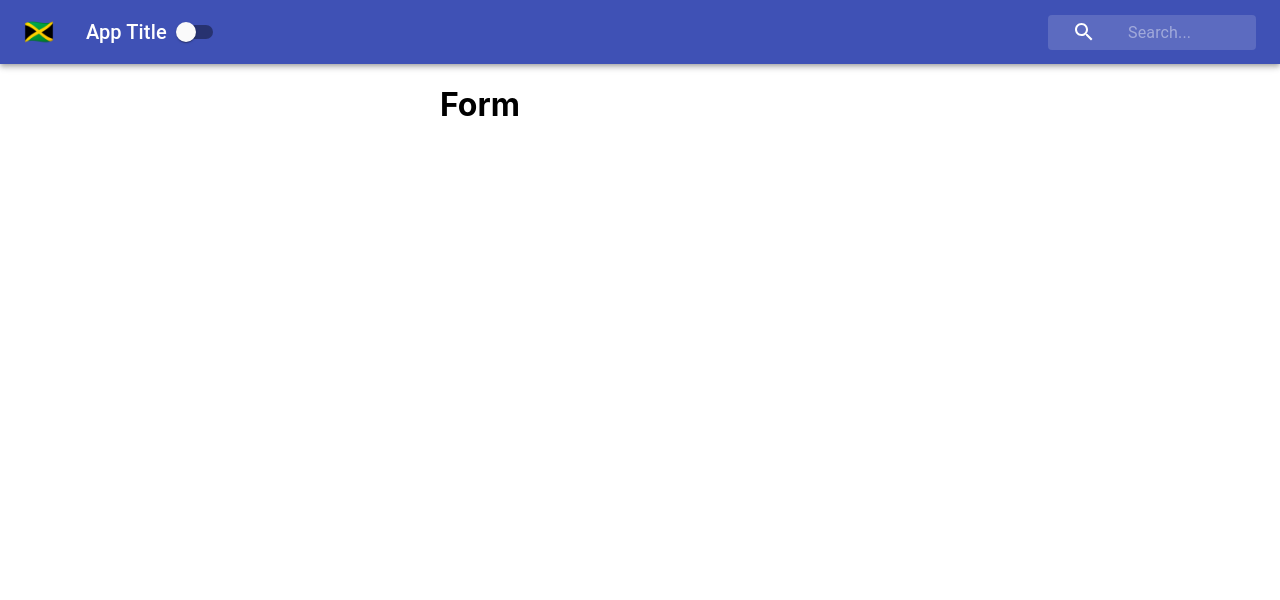
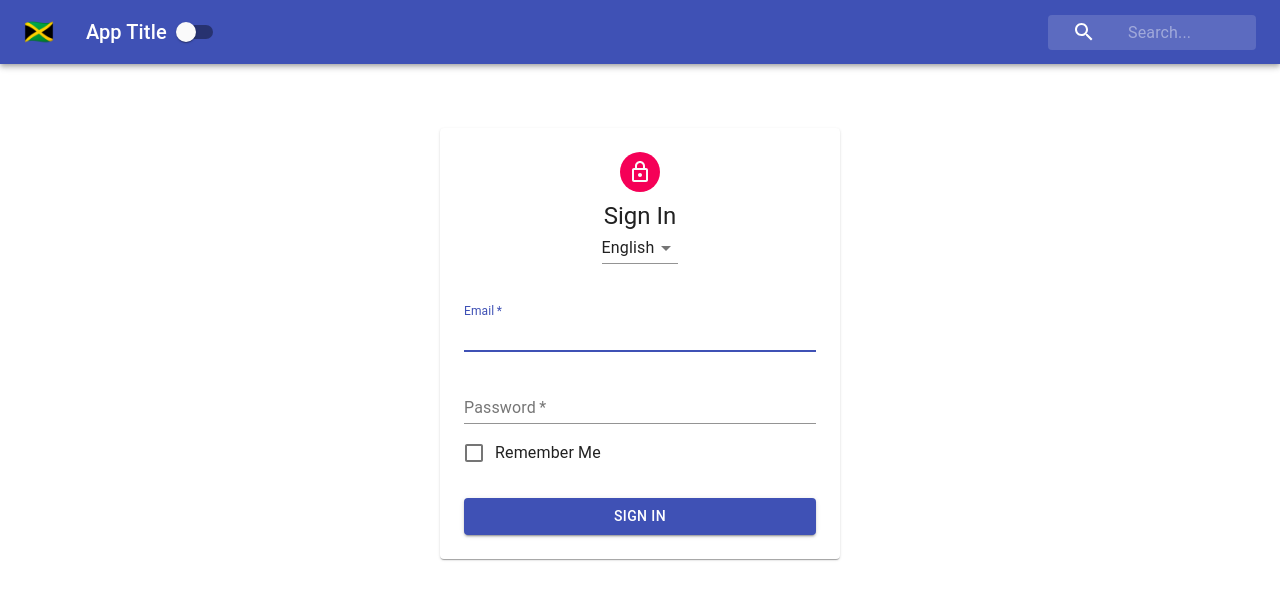
Before and after one commit to lowtrey/react-context-demo, a React (Create React App) app: page / in a window 1280 px wide. Shown: the top 600 px of the page. Built offline with nearby package versions, Linux system fonts and the light colour scheme.

Commit message:
Style Form component

```diff
--- a/src/Form.js
+++ b/src/Form.js
@@ -20,7 +20,40 @@
     const { classes } = this.props;
     return (
       <main className={classes.main}>
-        <h1>Form</h1>
+        <Paper className={classes.paper}>
+          <Avatar className={classes.avatar}>
+            <LockOutlinedIcon />
+          </Avatar>
+          <Typography variant='h5'>Sign In</Typography>
+          <Select value='english'>
+            <MenuItem value='english'>English</MenuItem>
+            <MenuItem value='french'>French</MenuItem>
+            <MenuItem value='spanish'>Spanish</MenuItem>
+          </Select>
+          <form className={classes.form}>
+            <FormControl margin='normal' required fullWidth>
+              <InputLabel htmlFor='email'>Email</InputLabel>
+              <Input id='email' name='email' autoFocus></Input>
+            </FormControl>
+            <FormControl margin='normal' required fullWidth>
+              <InputLabel htmlFor='password'>Password</InputLabel>
+              <Input id='password' name='password'></Input>
+            </FormControl>
+            <FormControlLabel
+              control={<Checkbox color='primary' />}
+              label='Remember Me'
+            />
+            <Button
+              fullWidth
+              variant='contained'
+              type='submit'
+              color='primary'
+              className={classes.submit}
+            >
+              Sign In
+            </Button>
+          </form>
+        </Paper>
       </main>
     );
   }
--- a/src/styles/FormStyles.js
+++ b/src/styles/FormStyles.js
@@ -4,11 +4,29 @@
     display: 'block',
     marginLeft: theme.spacing.unit * 3,
     marginRight: theme.spacing.unit * 3,
-    [theme.breakpoints.up('md')]: {
+    [theme.breakpoints.up('sm')]: {
       width: 400,
       marginLeft: 'auto',
       marginRight: 'auto'
     }
+  },
+  paper: {
+    marginTop: theme.spacing.unit * 8,
+    display: 'flex',
+    flexDirection: 'column',
+    alignItems: 'center',
+    padding: `${theme.spacing.unit*2}px ${theme.spacing.unit*3}px ${theme.spacing.unit*3}px`
+  },
+  avatar: {
+    margin: theme.spacing.unit,
+    backgroundColor: theme.palette.secondary.main
+  },
+  form: {
+    width: '100%',
+    marginTop: theme.spacing.unit * 3
+  },
+  submit: {
+    marginTop: theme.spacing.unit * 3
   }
 });
 
```
